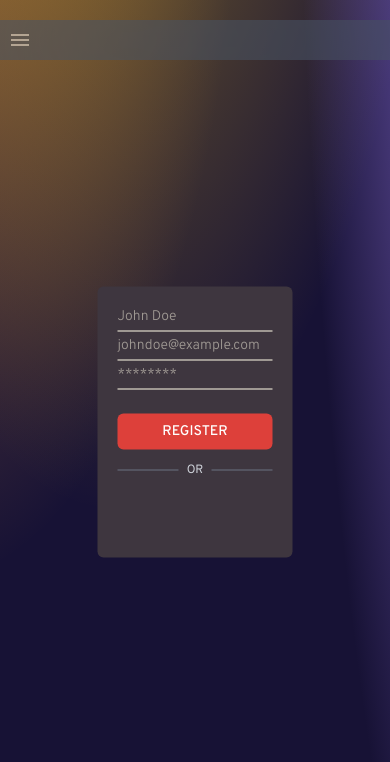
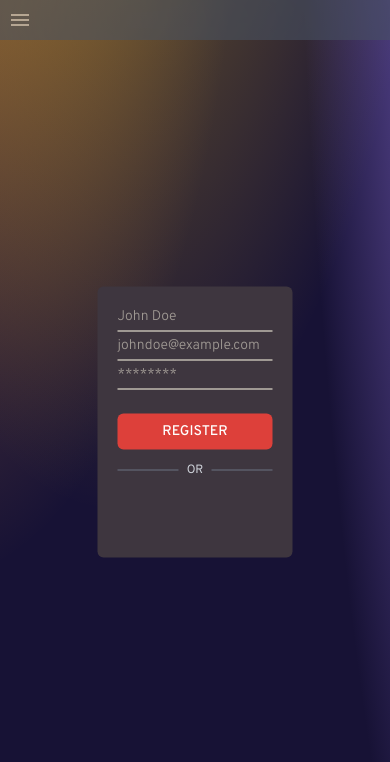
Before and after one commit to kabir-afk/Geocipher-frontend, a React (Vite) app: page / in a window 390 px wide. Shown: the top 762 px of the page. Built offline with nearby package versions, Linux system fonts and the light colour scheme; no server answers.

Commit message:
update : navbar styles

```diff
--- a/src/pages/Register.jsx
+++ b/src/pages/Register.jsx
@@ -29,7 +29,7 @@ const Register = () => {
   };
   return (
     <div className="bg-custom-gradient min-h-screen font-overpass">
-      <div className="w-full relative left-1/2 transform -translate-x-1/2 top-5 flex flex-col justify-center items-center gap-3 font-bold">
+      <div className="w-full absolute z-10 left-1/2 transform -translate-x-1/2 md:top-5 flex flex-col justify-center items-center gap-3">
         <Navbar />
       </div>
       <div className="bg-onyx rounded-md p-5 w-[50%] md:w-1/3 lg:w-1/4 absolute top-1/2 left-1/2 -translate-1/2">
```
